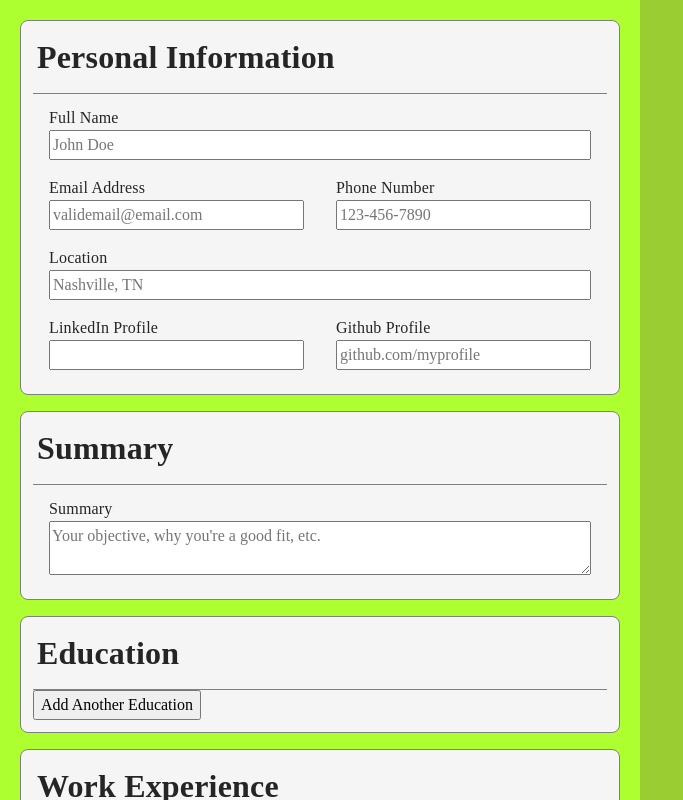
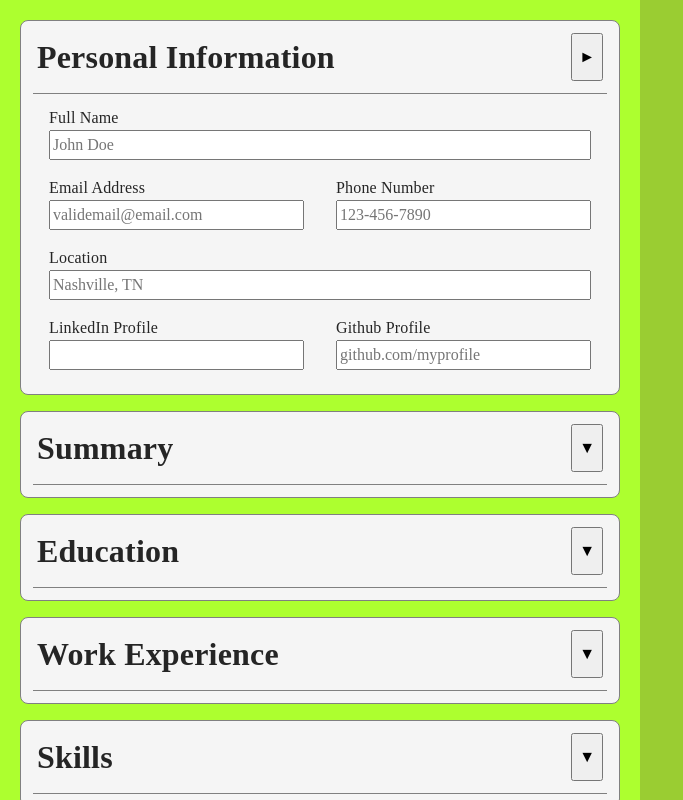
Before and after one commit to atleastonebearplease/CVApplication, a React (Vite) app: page / in a window 1280 px wide. Shown: the top 800 px of the page, without its empty margins (0-683 px from the left). Built offline with nearby package versions, Linux system fonts and the light colour scheme.

Commit message:
feat: Add drop-down functionality

```diff
--- a/src/App.css
+++ b/src/App.css
@@ -32,9 +32,14 @@
   border: 1px solid grey;
 }
 
-.drop-down-section > h1 {
+.drop-down-section__header-wrapper {
   border-bottom: 1px solid grey;
   padding: 0 var(--margin-xxs) var(--margin-s) var(--margin-xxs);
+  display: flex;
+}
+
+.drop-down-section__button {
+  margin-left: auto;
 }
 
 .form-container {
--- a/src/App.jsx
+++ b/src/App.jsx
@@ -34,6 +34,7 @@ function App() {
   const skillsID = crypto.randomUUID();
 
   const [resumeData, setResumeData] = useState(emptyResumeObject);
+  const [activePanel, setActivePanel] = useState(0);
 
   function updateSection(sectionName, field, value) {
     setResumeData(prev => ({
@@ -73,12 +74,19 @@ function App() {
     <>
     <div className="app-container">
       <CVForm>
-        <DropDownSection sectionName="Personal Information">
+        <DropDownSection
+        sectionName="Personal Information"
+        isActive={activePanel === 0}
+        showPanel={() => setActivePanel(0)}>
           <PersonalInformationForm
           values={resumeData.personalInformation}
           onFieldChange={(field, value) => updateSection("personalInformation", field, value)}/>
         </DropDownSection>
-        <DropDownSection sectionName="Summary">
+        <DropDownSection
+        sectionName="Summary"
+        isActive={activePanel === 1}
+        showPanel={() => setActivePanel(1)}
+        >
           <SummaryForm
           values={resumeData}
           onFieldChange={(
@@ -88,7 +96,11 @@ function App() {
             }))
           )}/>
         </DropDownSection>
-        <DropDownSection sectionName="Education">
+        <DropDownSection
+        sectionName="Education"
+        isActive={activePanel === 2}
+        showPanel={() => setActivePanel(2)}
+        >
           {resumeData.educationInformation.schoolObjects.map((school) => {
             return (
               <EducationForm
@@ -108,11 +120,18 @@ function App() {
 
           <button type="button" onClick={() => setResumeData(addNewEducation)}>Add Another Education</button>
         </DropDownSection>
-        <DropDownSection sectionName="Work Experience">
+        <DropDownSection
+        sectionName="Work Experience"
+        isActive={activePanel === 3}
+        showPanel={() => setActivePanel(3)}
+        >
           <WorkExperienceForm uniqueID={workExperienceID}></WorkExperienceForm>
           <button>Add Another Work Experience</button>
         </DropDownSection>
-        <DropDownSection sectionName="Skills">
+        <DropDownSection
+        sectionName="Skills"
+        isActive={activePanel === 4}
+        showPanel={() => setActivePanel(4)}>
           <SkillsForm uniqueID={skillsID}></SkillsForm>
         </DropDownSection>
       </CVForm>
--- a/src/CVForm.jsx
+++ b/src/CVForm.jsx
@@ -1,3 +1,5 @@
+import { Fragment } from 'react'
+
 export function CVForm({ children }) {
     return (
         <div className="cv-form">
@@ -8,11 +10,22 @@ export function CVForm({ children }) {
 
 //FIXME: WORK ON DROP DOWNS
 
-export function DropDownSection({ sectionName, children}) {
+export function DropDownSection({ sectionName, children, isActive, showPanel}) {
     return (
         <div className="drop-down-section">
-            <h1>{sectionName}</h1>  {/* //TODO: Add a div and a drop down icon that can change with clicks */}
-            {children}
+            <div className="drop-down-section__header-wrapper">
+                <h1>{sectionName}</h1>
+                <button className="drop-down-section__button" onClick={showPanel}>
+                    {isActive ? (<>&#9658;</>)
+                    : (<>&#9660;</>)}
+
+                    </button>
+            </div>
+            {isActive && (
+                <div className="drop-down-section__wrapper">
+                    {children}
+                </div>
+            )}
         </div>
     )
 }
```
Also changed, not shown: 1 other file (tests, documents, lock files or other folders).
